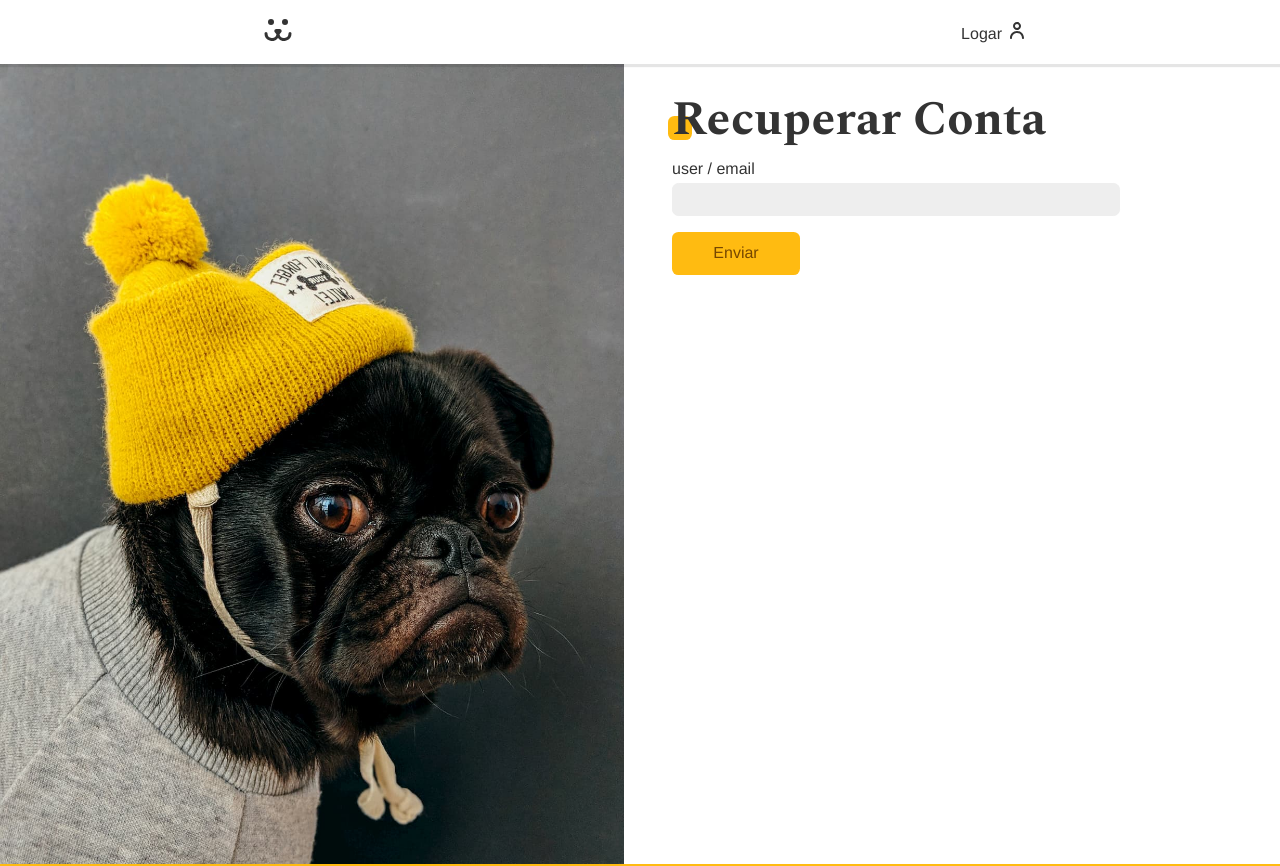
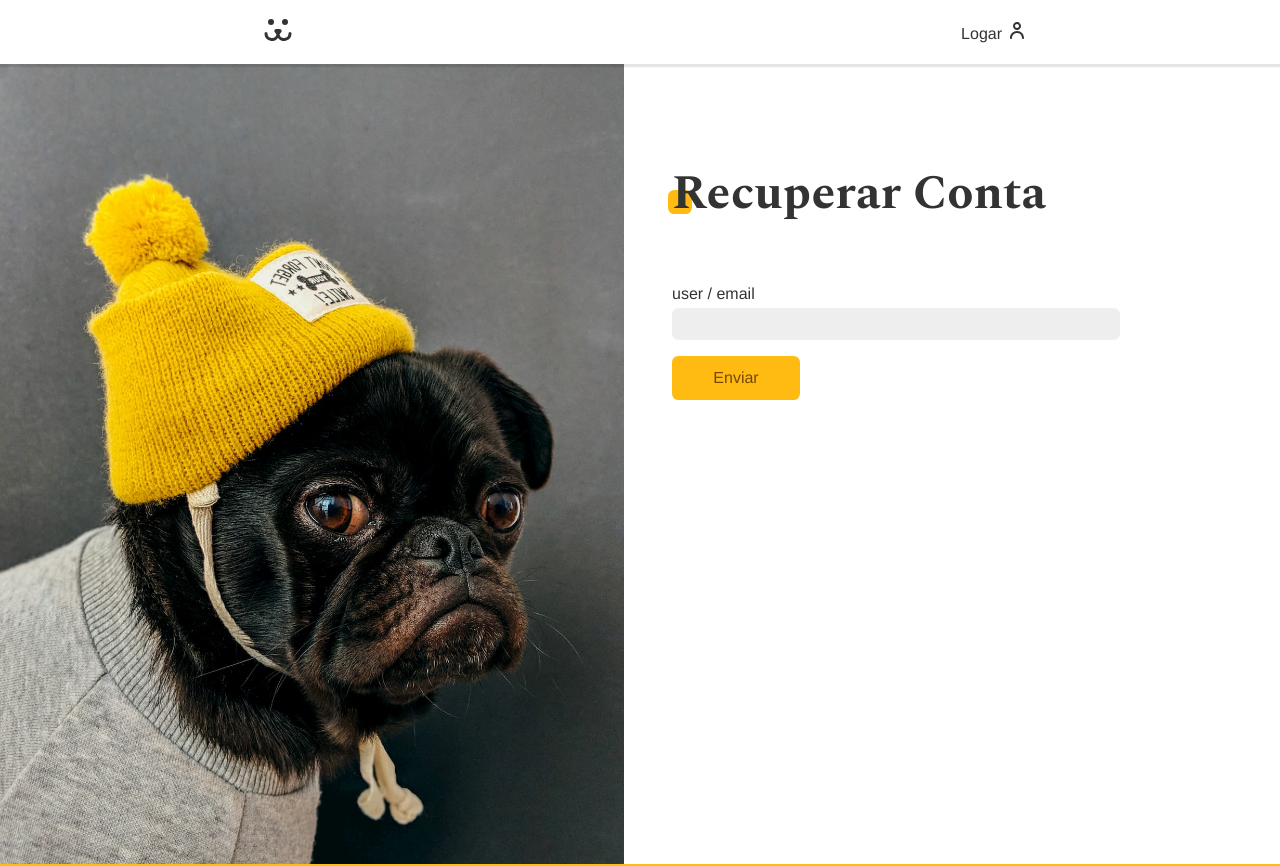
Before and after one commit to devAlexSilva/react-dogs-fe, a React (Vite) app: page /login/lost in a window 1280 px wide. Shown: the top 866 px of the page. Built offline with nearby package versions, Linux system fonts and the light colour scheme.

Commit message:
styles: fixed some styles

```diff
--- a/index.html
+++ b/index.html
@@ -4,6 +4,7 @@
     <meta charset="UTF-8" />
     <meta name="viewport" content="width=device-width, initial-scale=1.0" />
     <meta name="description" content="site dogs, uma rede social para cães"/>
+    <link rel="icon" type="image/svg+xml" href="/src/assets/dogs-footer.svg" />
     <title>dogs</title>
   </head>
   <body>
--- a/src/components/Footer/main.module.css
+++ b/src/components/Footer/main.module.css
@@ -1,8 +1,10 @@
 .footer {
+  width: 100%;
   background: #fb1;
   padding: 1rem;
   text-align: center;
   color: #764701;
+
 }
 
 .footer img {
--- a/src/components/Header/index.jsx
+++ b/src/components/Header/index.jsx
@@ -10,7 +10,7 @@ export function Header() {
   const { dataUser, loading } = useContext(UserContext)
 
   return (
-    <div className={S.header}>
+    <header className={S.header}>
       <nav className={`${S.nav} container`}>
         <Link className={S.linkHome} to='/'>
           <img src={DogIcon} alt='icone com a logo de Dogs' />
@@ -25,6 +25,6 @@ export function Header() {
             <Link className={S.linkLogin} to='/login'>Logar</Link>)
         }
       </nav>
-    </div>
+    </header>
   )
 }
--- a/src/pages/Login/LoginLost/index.jsx
+++ b/src/pages/Login/LoginLost/index.jsx
@@ -45,7 +45,7 @@ export function LoginLost() {
   return (
     <>
       <Head title='Recuperar conta' description='Recuperar conta perdida' />
-      <section>
+      <section className={S.formLost}>
         <h1 className='title'>Recuperar Conta</h1>
         {
           dataResponse ? (
--- a/src/pages/Login/LoginLost/main.module.css
+++ b/src/pages/Login/LoginLost/main.module.css
@@ -1,3 +1,11 @@
+.formLost {
+  margin-top: 20%;
+}
+
+.formLost > form {
+  margin-top: 15%;
+}
+
 .sendedEmail {
   color: #4c1;
   text-transform: uppercase;
--- a/src/pages/Login/LoginReset/index.jsx
+++ b/src/pages/Login/LoginReset/index.jsx
@@ -53,7 +53,7 @@ export function LoginReset() {
     }
   }
   return (
-    <>
+    <section className={S.formReset}>
     <Head title='Resetar Senha' description='criar nova senha para recuperar a conta perdida' />
       <h1 className='title'>Resetar Senha</h1>
       {
@@ -69,6 +69,6 @@ export function LoginReset() {
         </form>
       )}
       {error && <Error error={error} />}
-    </>
+    </section>
   )
 }
--- a/src/pages/Login/LoginReset/main.module.css
+++ b/src/pages/Login/LoginReset/main.module.css
@@ -0,0 +1,7 @@
+.formReset {
+  margin-top: 20%;
+}
+
+.formReset > form {
+  margin-top: 15%;
+}
```
Also changed, not shown: 1 other file (tests, documents, lock files or other folders).
